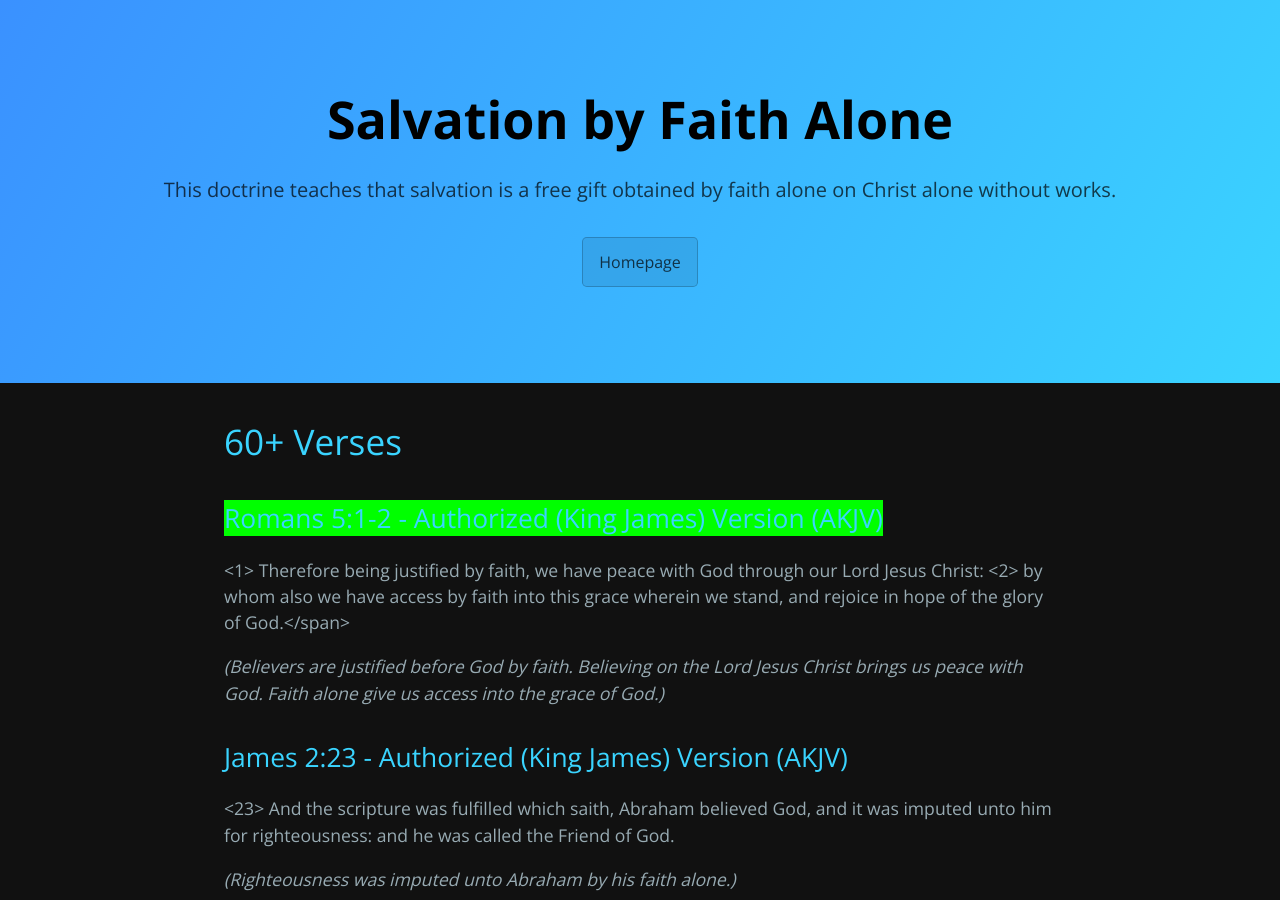
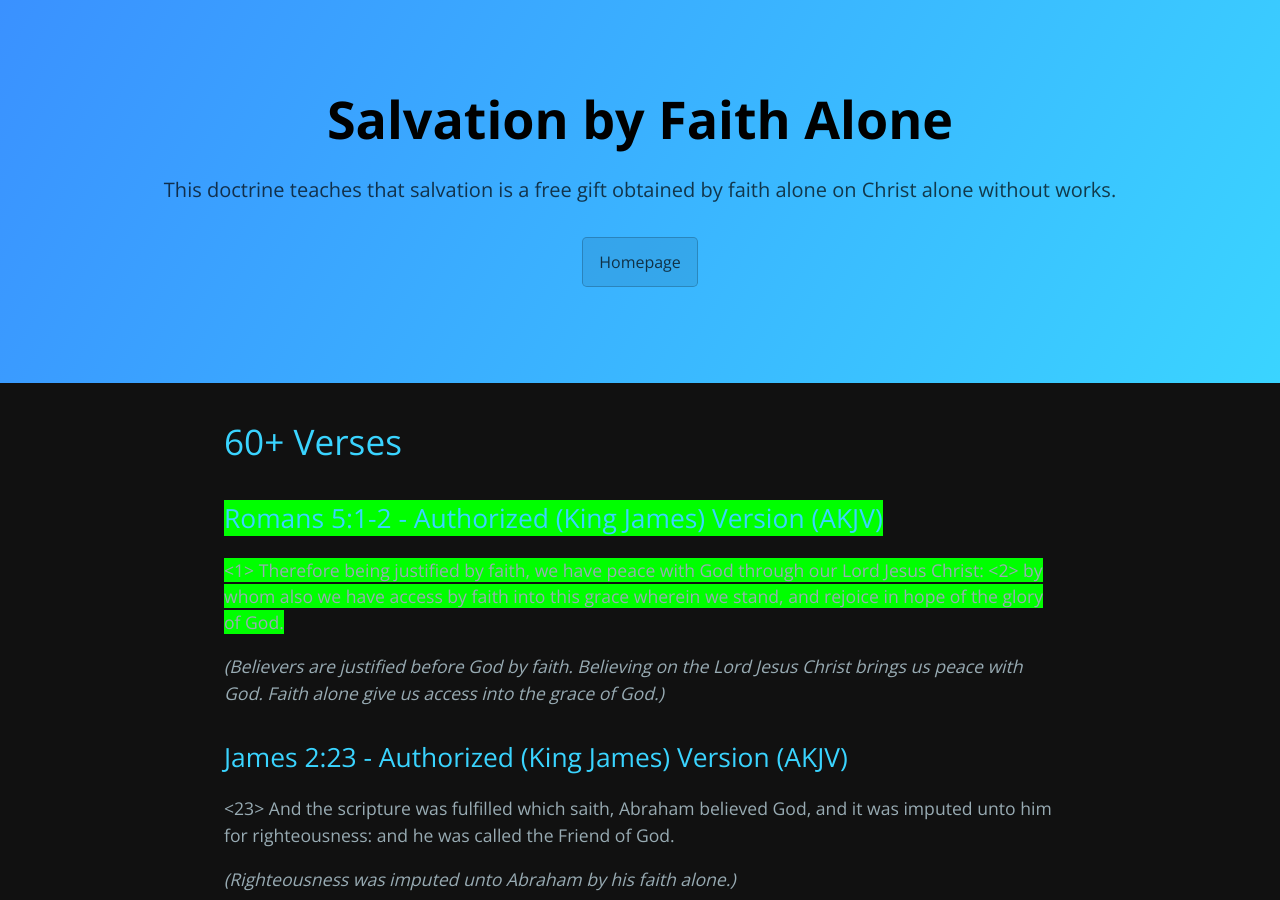
Before and after one commit to doctrinedatabase/doctrine, a Jekyll site: the page built from doctrines/soteriology/faithalone.md, in a window 1280 px wide and 900 px high. Built offline with Jekyll 4.4.1, drawn with Linux system fonts in a browser that asks for light colours.

Commit message:
Update faithalone.md

```diff
--- a/doctrines/soteriology/faithalone.md
+++ b/doctrines/soteriology/faithalone.md
@@ -6,7 +6,7 @@ layout: default
 
 # 60+ Verses
 ## <span style="background-color: #00FF00">Romans 5:1-2 - Authorized (King James) Version (AKJV)
-<1> Therefore being justified by faith, we have peace with God through our Lord Jesus Christ: <2> by whom also we have access by faith into this grace wherein we stand, and rejoice in hope of the glory of God.</span>
+<span style="background-color: #00FF00"><1> Therefore being justified by faith, we have peace with God through our Lord Jesus Christ: <2> by whom also we have access by faith into this grace wherein we stand, and rejoice in hope of the glory of God.</span>
 
 _(Believers are justified before God by faith. Believing on the Lord Jesus Christ brings us peace with God. Faith alone give us access into the grace of God.)_
 
```
